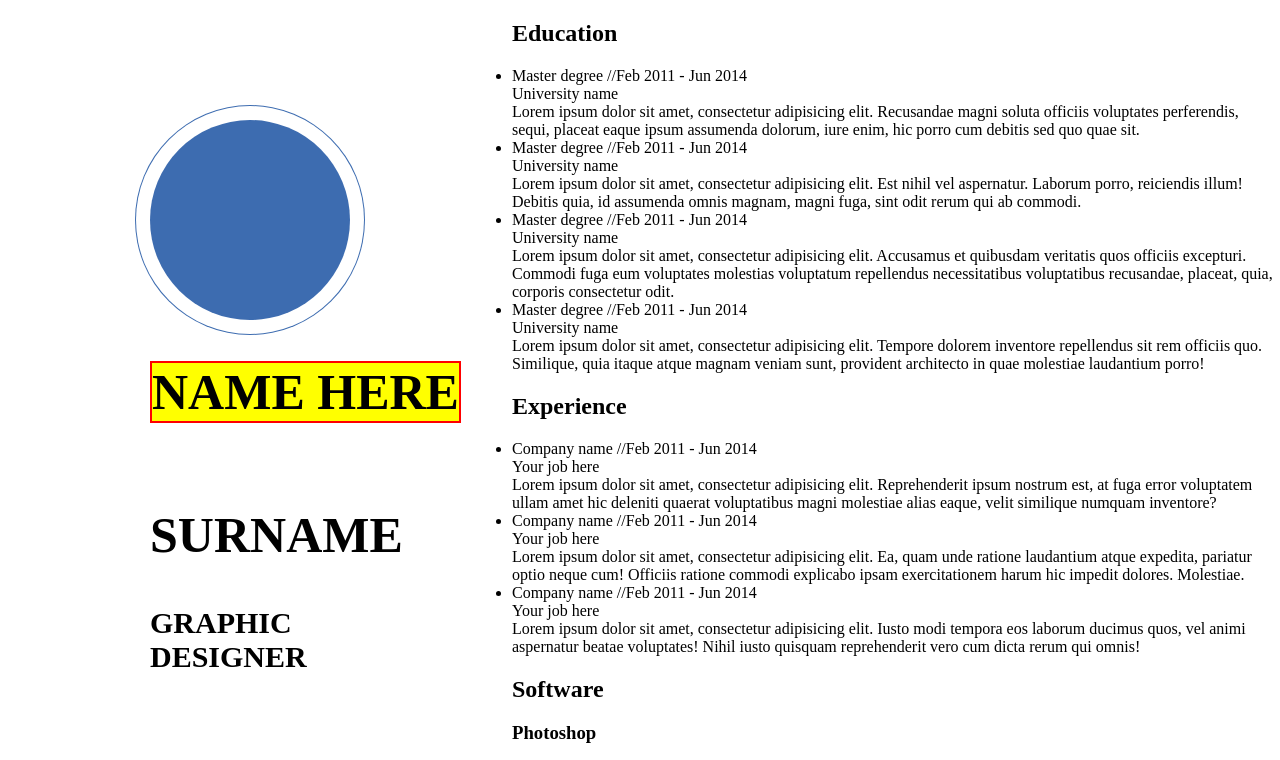
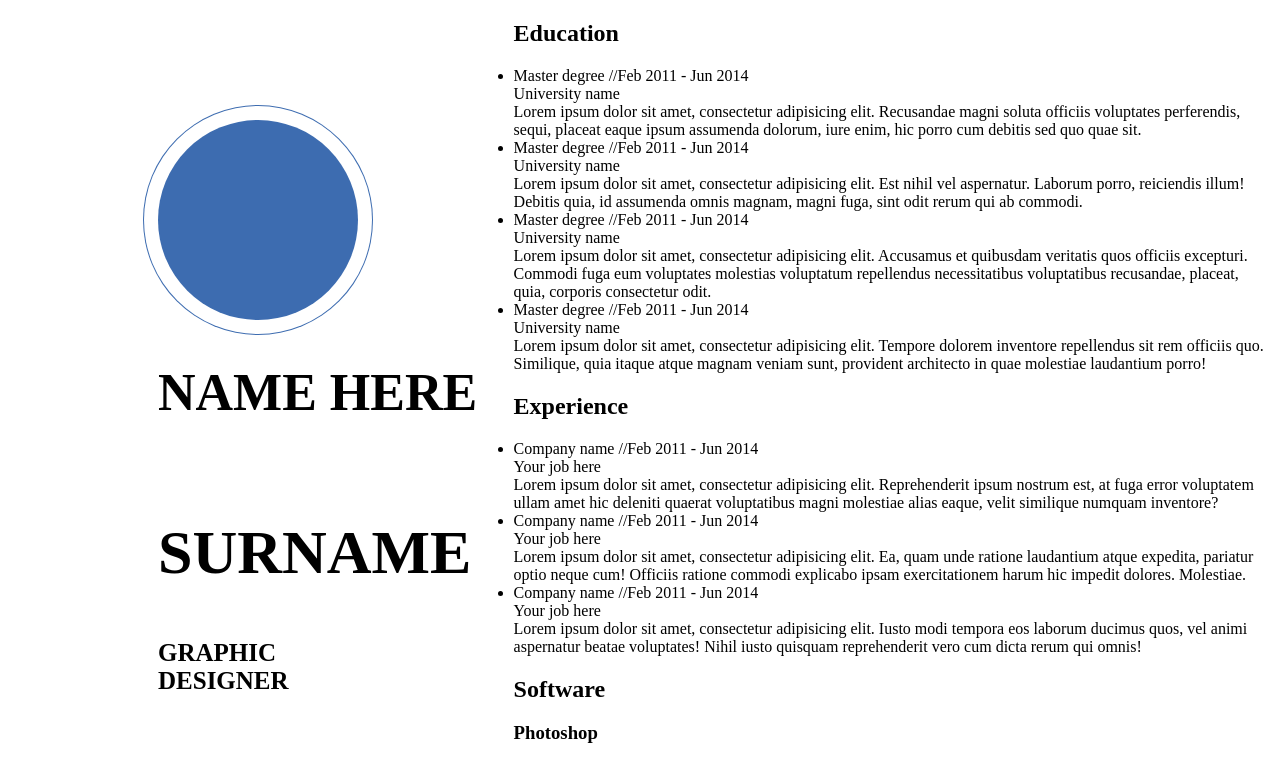
Before and after one commit to Yur-ok/FSD_CV, a plain HTML site: page index.html in a window 1280 px wide. Shown: the top 760 px of the page. Drawn offline with Linux system fonts and the light colour scheme.

Commit message:
Modify CSS

```diff
--- a/css/style.css
+++ b/css/style.css
@@ -1,17 +1,9 @@
-body {
-	padding: 0px;
-	margin: 0px;
-}
+/*body {*/
+	/*padding: 0px;*/
+	/*margin: 0px;*/
+/*}*/
 .coll-1 {
 	width: 40%;
-	/*border: solid 2px red;*/
-	float: left;
-	display: block;
-}
-
-.coll-2 {
-	/*width: auto;*/
-	/*border: solid 2px black;*/
 	float: left;
 	display: block;
 }
@@ -33,23 +25,23 @@ body {
 
 .profile_name {
 	text-transform: uppercase;
-	font-size: 50px;
+	font-size: 52px;
 	white-space: nowrap;
 	display: inline-block;
 	text-align: center;
-	border: solid 2px red;
-	background: yellow;
+	/*border: solid 2px red;*/
+	/*background: yellow;*/
 }
 
 .profile_surname {
 	text-transform: uppercase;
-	font-size: 50px;
+	font-size: 62px;
 	font-weight: bold;
 }
 
 .prof {
 	text-transform: uppercase;
-	font-size: 30px;
+	font-size: 25px;
 	font-weight: bold;
 }
 
```
